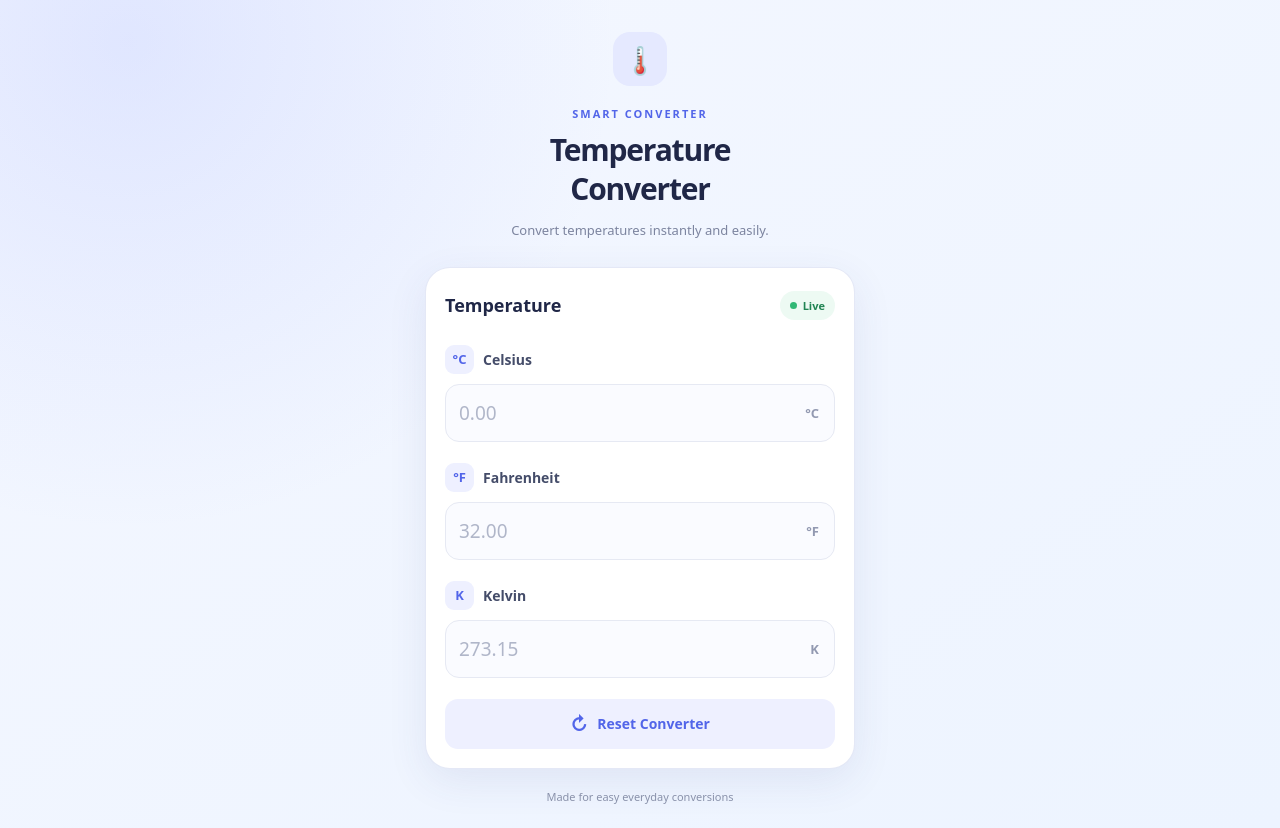
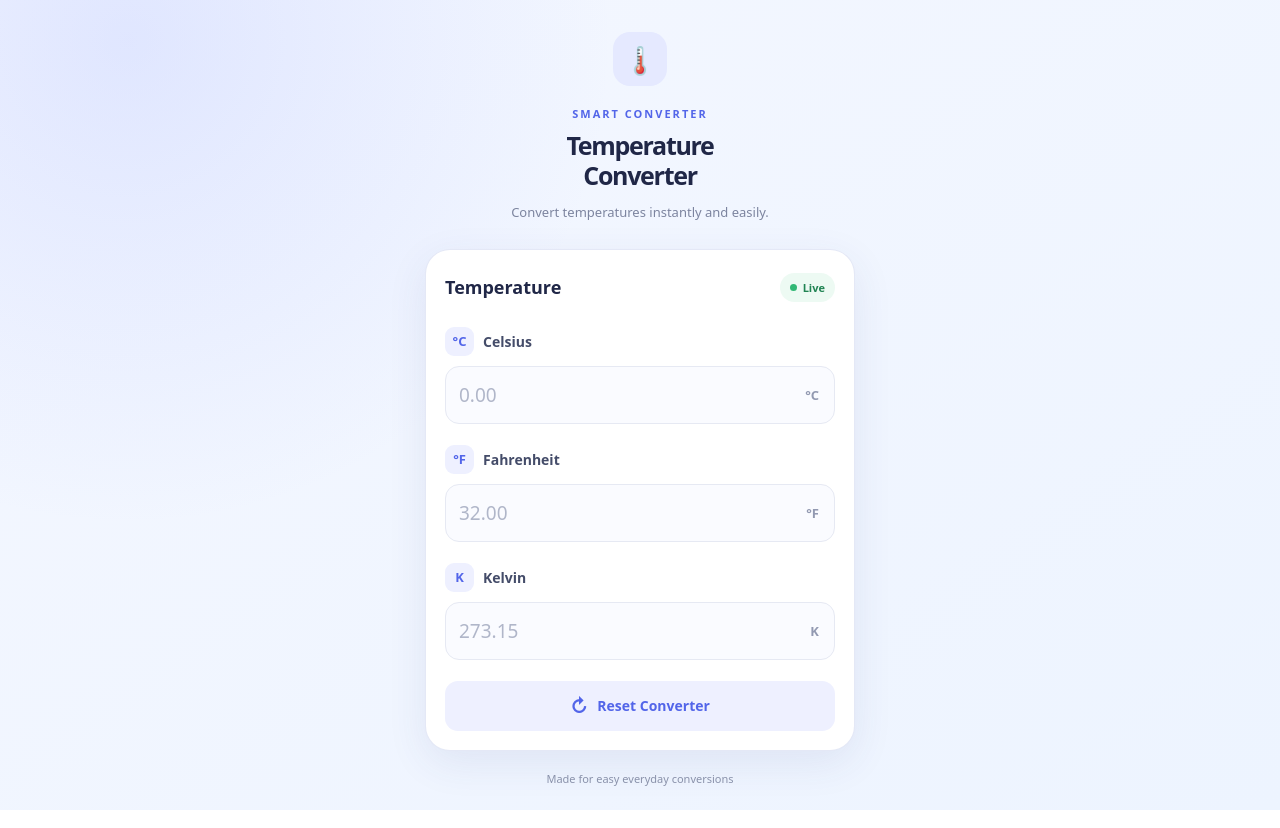
Before and after one commit to AccessDenies/TempC, a website: page www/index.html in a window 1280 px wide. Drawn offline with Linux system fonts and the light colour scheme.

Commit message:
Update style.css

```diff
--- a/www/style.css
+++ b/www/style.css
@@ -369,3 +369,17 @@ h1 {
         letter-spacing: -0.8px;
     }
 }
+.app-header h1,
+.app-header .heading {
+    display: block !important;
+    width: 100% !important;
+    max-width: none !important;
+    white-space: nowrap !important;
+    overflow: visible !important;
+    font-size: 25px !important;
+    letter-spacing: -1.3px !important;
+    line-height: 1.2 !important;
+    text-align: center !important;
+    word-break: keep-all !important;
+    overflow-wrap: normal !important;
+}
```
